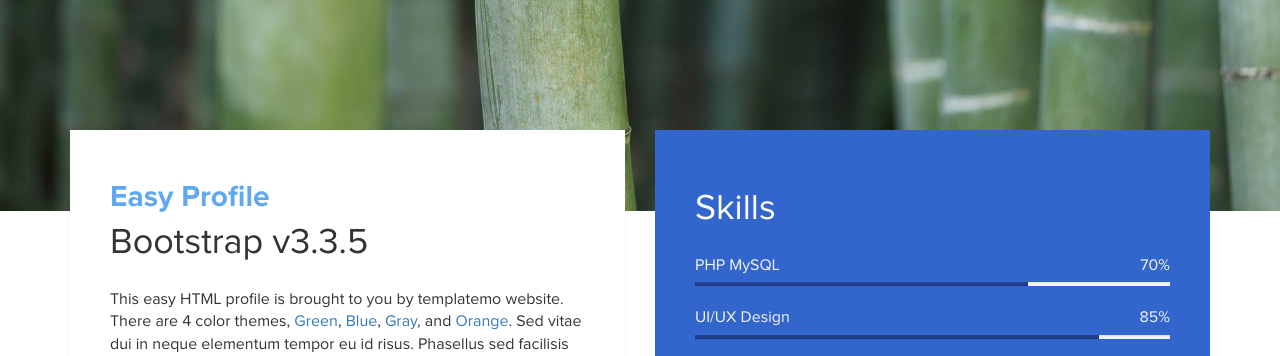
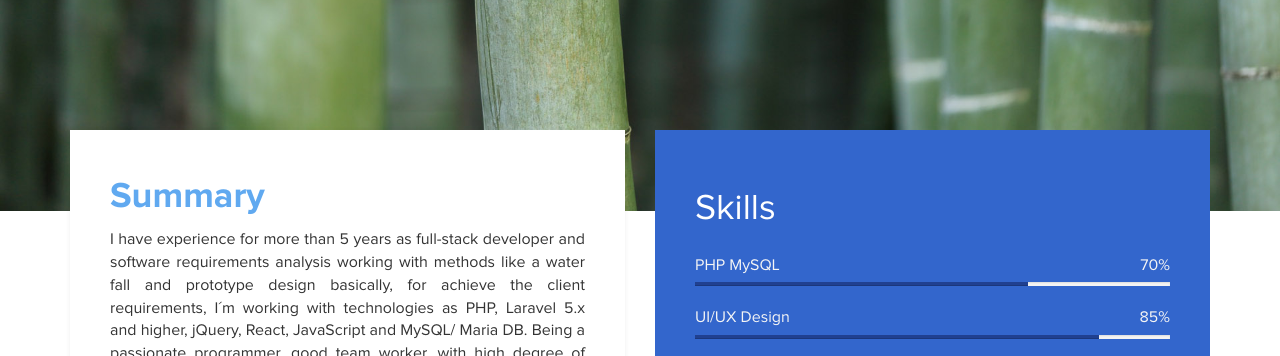
Before and after one commit to yaroCm/resume, a plain HTML site: page index.html in a window 1280 px wide. Shown: the part 589-945 px from the top of the page. Drawn offline with Linux system fonts and the light colour scheme.

Commit message:
Add summary

```diff
--- a/index.html
+++ b/index.html
@@ -44,9 +44,8 @@ http://www.templatemo.com/tm-467-easy-profile
 	<div class="row">
 		<div class="col-md-6 col-sm-12">
 			<div class="about">
-				<h3 class="accent">Easy Profile</h3>
-				<h2>Bootstrap v3.3.5</h2>
-				<p>This easy HTML profile is brought to you by templatemo website. There are 4 color themes, <a href="index-green.html">Green</a>, <a href="index.html">Blue</a>, <a href="index-gray.html">Gray</a>, and <a href="index-orange.html">Orange</a>. Sed vitae dui in neque elementum tempor eu id risus. Phasellus sed facilisis lacus, et venenatis augue.</p>
+				<h2 class="accent">Summary</h2>
+				<p align="justify">I have experience for more than 5 years as full-stack developer and software requirements analysis working with methods like a water fall and prototype design basically, for achieve the client requirements, I´m working with technologies as PHP, Laravel 5.x and higher, jQuery, React, JavaScript and MySQL/ Maria DB. Being a passionate programmer, good team worker, with high degree of responsibility, committed, and taking into account the client's needs, I offer my best effort to find the best solution for the client developing web applications.</p>
 			</div>
 		</div>
 		<div class="col-md-6 col-sm-12">
```
